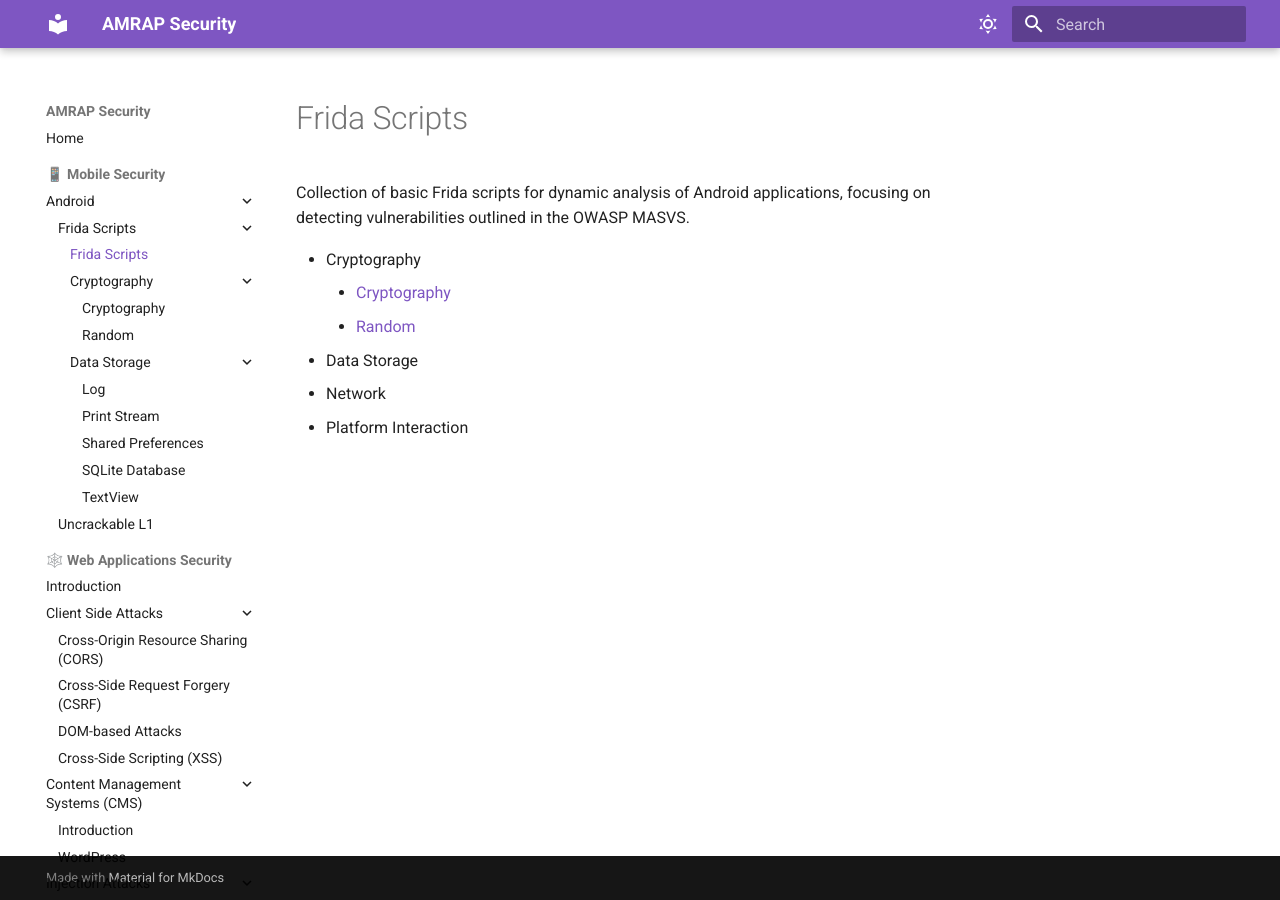
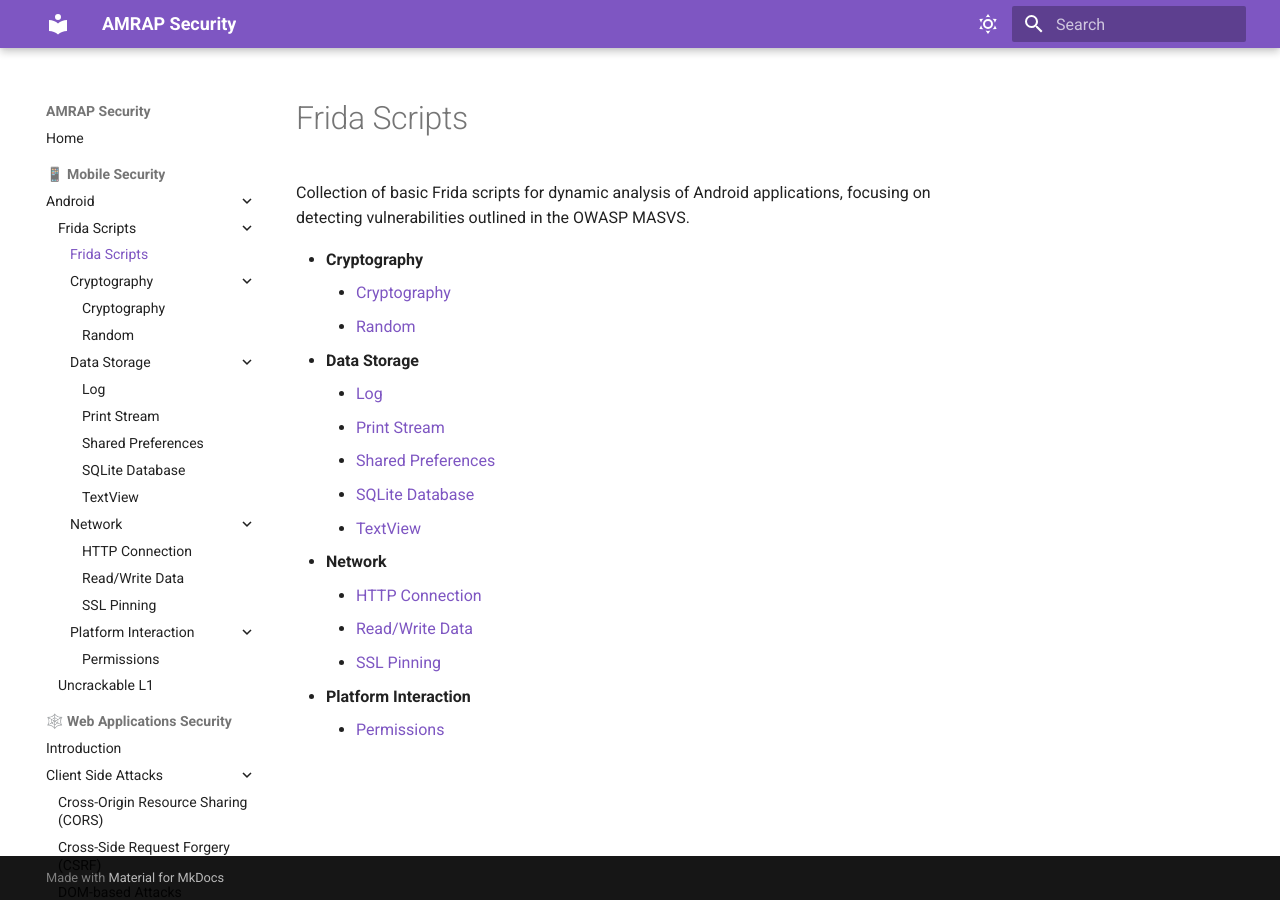
Before and after one commit to rox-go/amrap-security, an MkDocs documentation site: the page built from docs/mobile/android/frida_scripts/frida_scripts.md, in a window 1280 px wide. Built offline with MkDocs 1.6.1 and Material for MkDocs 9.7.7, drawn with Linux system fonts in a browser that asks for light colours.

Commit message:
Frida scripts

```diff
--- a/docs/mobile/android/frida_scripts/frida_scripts.md
+++ b/docs/mobile/android/frida_scripts/frida_scripts.md
@@ -1,8 +1,18 @@
 Collection of basic Frida scripts for dynamic analysis of Android applications, focusing on detecting vulnerabilities outlined in the OWASP MASVS.
 
-- Cryptography
-    - [Cryptography](cryptography/cryptography.js)
-    - [Random](cryptography/random.js)
-- Data Storage
-- Network
-- Platform Interaction
+
+- **Cryptography**
+    - [Cryptography](cryptography/cryptography.md)
+    - [Random](cryptography/random.md)
+- **Data Storage**
+    - [Log](mobile/android/frida_scripts/data_storage/log.js)
+    - [Print Stream](mobile/android/frida_scripts/data_storage/print_stream.js)
+    - [Shared Preferences](mobile/android/frida_scripts/data_storage/shared_preferences.js)
+    - [SQLite Database](mobile/android/frida_scripts/data_storage/sqlite_database.js)
+    - [TextView](mobile/android/frida_scripts/data_storage/textview.js)
+- **Network**
+    - [HTTP Connection](mobile/android/frida_scripts/network/http_connection.js)
+    - [Read/Write Data](mobile/android/frida_scripts/network/read_write.js)
+    - [SSL Pinning](mobile/android/frida_scripts/network/ssl_pinning.js)
+- **Platform Interaction**
+    - [Permissions](mobile/android/frida_scripts/platform_interaction/permissions.js)
--- a/docs/mobile/android/owasp-android-crackmes/uncrackable1/uncrackable1.js
+++ b/docs/mobile/android/owasp-android-crackmes/uncrackable1/uncrackable1.js
@@ -46,6 +46,5 @@ function extractSecretKey(){
 Java.perform(function(){
     rootChecks();
     debugChecks();
-
     extractSecretKey();
 });
--- a/mkdocs.yml
+++ b/mkdocs.yml
@@ -38,8 +38,14 @@ nav:
           - Log: mobile/android/frida_scripts/data_storage/log.js
           - Print Stream: mobile/android/frida_scripts/data_storage/print_stream.js
           - Shared Preferences: mobile/android/frida_scripts/data_storage/shared_preferences.js
-          - SQLite Database : mobile/android/frida_scripts/data_storage/sqlite_database.js
+          - SQLite Database: mobile/android/frida_scripts/data_storage/sqlite_database.js
           - TextView: mobile/android/frida_scripts/data_storage/textview.js
+        - Network:
+          - HTTP Connection: mobile/android/frida_scripts/network/http_connection.js
+          - Read/Write Data: mobile/android/frida_scripts/network/read_write.js
+          - SSL Pinning: mobile/android/frida_scripts/network/ssl_pinning.js
+        - Platform Interaction:
+          - Permissions: mobile/android/frida_scripts/platform_interaction/permissions.js
       - Uncrackable L1: mobile/android/owasp-android-crackmes/uncrackable1/Android_UnCrackable_L1.md
   - 🕸️ Web Applications Security:
     - Introduction: web/web_application_introduction.md
```
Also changed, not shown: docs/mobile/android/owasp-android-crackmes/uncrackable1/Android_UnCrackable_L1.md (+66 -17 lines), docs/mobile/android/frida_scripts/network/http_connection.js (renamed from docs/mobile/android/frida_scripts/network/http-connection.js), docs/mobile/android/frida_scripts/network/read_write.js (renamed from docs/mobile/android/frida_scripts/network/read-write.js), docs/mobile/android/frida_scripts/network/ssl_pinning.js (renamed from docs/mobile/android/frida_scripts/network/ssl-pinning.js).
